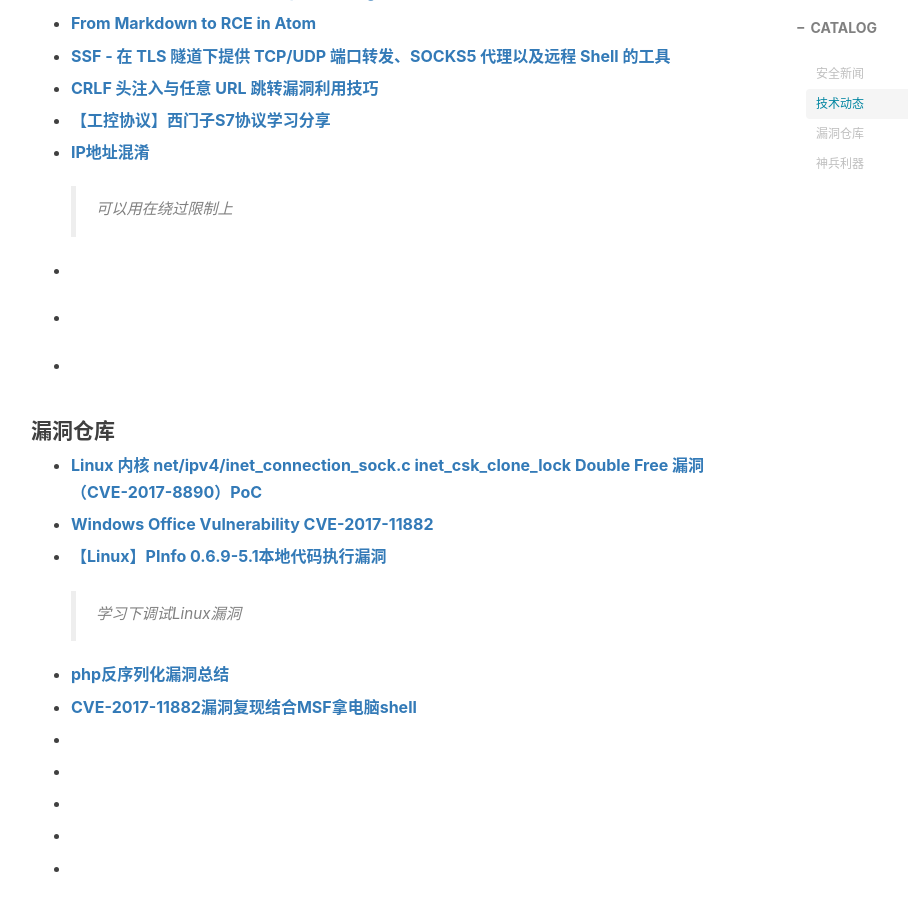
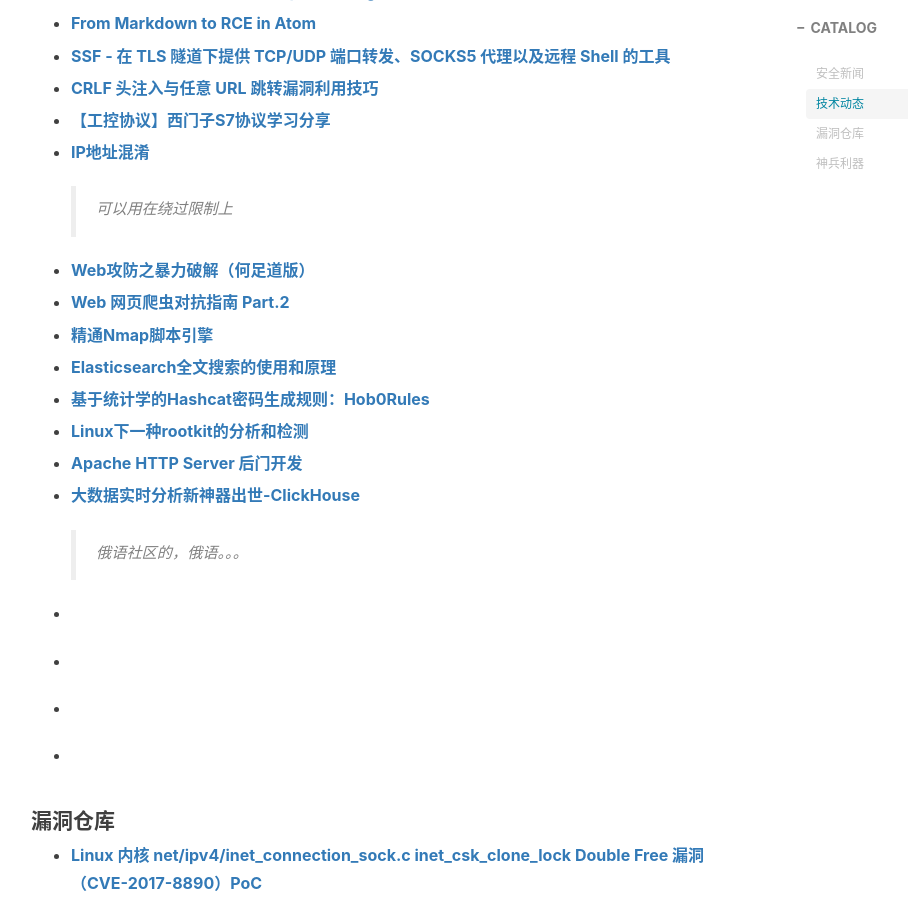
Before and after one commit to flankeraptor/flankeraptor.github.io, a Jekyll site: the page built from _posts/2017-11-28-01-20171128-安全动态.md, in a window 1280 px wide and 900 px high, scrolled down 1252 px. Shown: the whole window, without its empty margins (234-1142 px from the left). Built offline with Jekyll 4.4.1, drawn with Linux system fonts in a browser that asks for light colours; nearby versions of some CDN libraries; comment, search, counter and statistics services are not loaded.

Commit message:
Update 2017-11-28-01-20171128-安全动态.md

```diff
--- a/_posts/2017-11-28-01-20171128-安全动态.md
+++ b/_posts/2017-11-28-01-20171128-安全动态.md
@@ -14,6 +14,7 @@ tags:
     - IoT
     - fuzz
     - SCADA
+    - rootkit
 ---
 #### 安全新闻
 - **[]()**
@@ -59,6 +60,25 @@ tags:
 - **[IP地址混淆](https://findneo.github.io/2017/11/textual-representation-of-IP-address/)**
     > 可以用在绕过限制上
 
+- **[Web攻防之暴力破解（何足道版）](https://mp.weixin.qq.com/s/_zzHPAeWvSp4ckDz0_PltQ)**
+
+- **[Web 网页爬虫对抗指南 Part.2](http://www.4hou.com/web/8736.html)**
+
+- **[精通Nmap脚本引擎](https://t0data.gitbooks.io/nmap-nse/content/)**
+
+- **[Elasticsearch全文搜索的使用和原理](https://jiayi.space/post/elasticsearchquan-wen-sou-suo-de-shi-yong-he-yuan-li)**
+
+- **[基于统计学的Hashcat密码生成规则：Hob0Rules](http://www.freebuf.com/sectool/154586.html)**
+
+- **[Linux下一种rootkit的分析和检测](http://www.freebuf.com/articles/system/154039.html)**
+
+- **[Apache HTTP Server 后门开发](http://www.jianshu.com/p/9d9248922508)**
+
+- **[大数据实时分析新神器出世-ClickHouse](http://www.jianshu.com/p/4b7d652317bb?from=timeline)**
+    > 俄语社区的，俄语。。。
+
+- **[]()**
+
 - **[]()**
 
 - **[]()**
```
